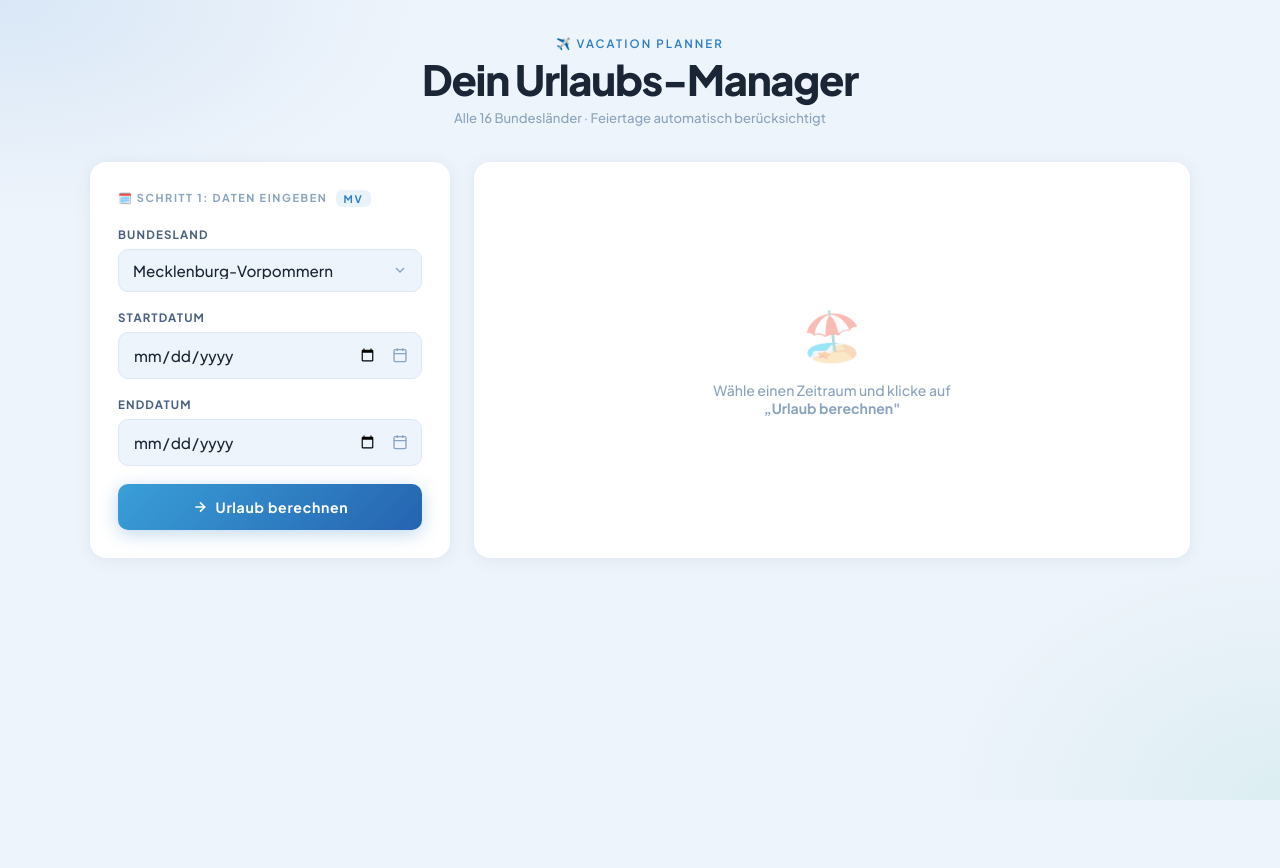
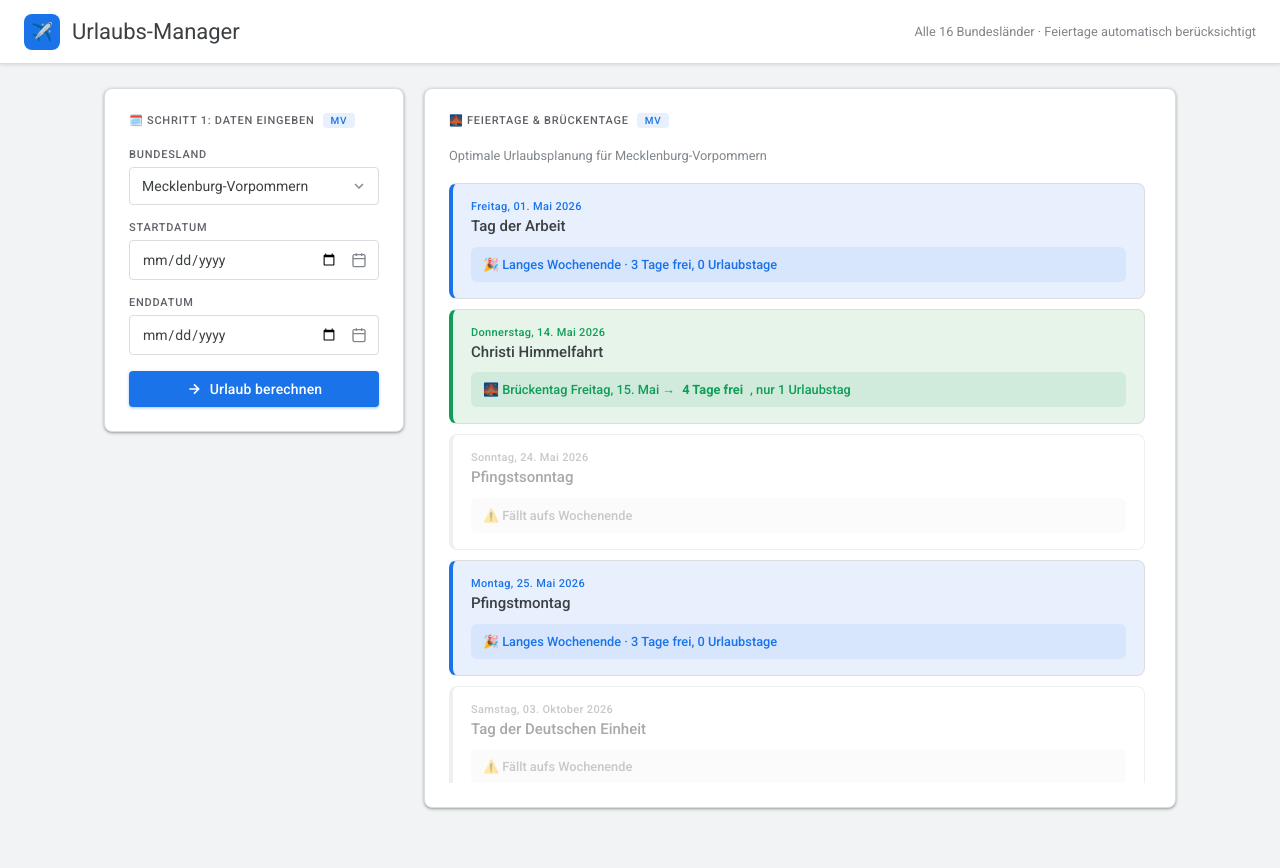
Before and after one commit to lorenz233/Urlaubstage-planer-, a plain HTML site: page index.html in a window 1280 px wide. Before the commit the page ends 800 px from the top, so only its background shows below. Drawn offline with Linux system fonts and the light colour scheme.

Commit message:
Redesign UI to Google Calendar style with Brückentage overview
- Switch font to Roboto, replace gradient bg with Google's light gray
- Add top app bar, flat cards with subtle shadows and Google Blue accent
- Replace placeholder with live Feiertage & Brückentage panel that updates per Bundesland
- Reorder results: calendar first, stat cards below
- Improve bridge day card spacing and hover interactions

Co-Authored-By: Claude Sonnet 4.6 <noreply@anthropic.com>

```diff
--- a/index.html
+++ b/index.html
@@ -4,63 +4,79 @@
   <meta charset="UTF-8"/>
   <meta name="viewport" content="width=device-width, initial-scale=1.0"/>
   <title>Urlaubsrechner · Deutschland</title>
-  <link href="https://fonts.googleapis.com/css2?family=Plus+Jakarta+Sans:wght@400;500;600;700;800&display=swap" rel="stylesheet"/>
+  <link href="https://fonts.googleapis.com/css2?family=Roboto:wght@300;400;500;700&display=swap" rel="stylesheet"/>
   <style>
     *,*::before,*::after{box-sizing:border-box;margin:0;padding:0}
 
     :root{
-      --bg:#eef4fb;
-      --bg2:#e4eff9;
+      --bg:#f1f3f4;
+      --bg2:#e8eaed;
       --surface:#ffffff;
-      --border:#dce8f5;
-      --ink:#1a2535;
-      --ink2:#4a6080;
-      --ink3:#8aa3be;
-      --teal:#3db8a0;
-      --teal-light:#e6f7f4;
-      --teal-mid:rgba(61,184,160,0.18);
-      --red:#e05c6a;
-      --red-light:#fdeef0;
-      --red-mid:rgba(224,92,106,0.15);
-      --blue:#4a90d9;
-      --blue-light:#eaf3fc;
-      --accent:#2e7dc8;
-      --shadow:0 2px 16px rgba(30,60,100,0.08);
-      --shadow-lg:0 8px 40px rgba(30,60,100,0.12);
-      --radius:16px;
+      --border:#dadce0;
+      --ink:#3c4043;
+      --ink2:#5f6368;
+      --ink3:#80868b;
+      --teal:#0f9d58;
+      --teal-light:#e6f4ea;
+      --teal-mid:rgba(15,157,88,0.12);
+      --red:#d93025;
+      --red-light:#fce8e6;
+      --red-mid:rgba(217,48,37,0.10);
+      --blue:#1a73e8;
+      --blue-light:#e8f0fe;
+      --blue-mid:rgba(26,115,232,0.12);
+      --accent:#1a73e8;
+      --shadow:0 1px 2px rgba(60,64,67,.3),0 1px 3px 1px rgba(60,64,67,.15);
+      --shadow-lg:0 1px 3px rgba(60,64,67,.3),0 4px 8px 3px rgba(60,64,67,.15);
+      --radius:8px;
     }
 
     html{font-size:16px}
     body{
       background:var(--bg);
-      background-image:
-        radial-gradient(ellipse 60% 50% at 0% 0%,rgba(74,144,217,0.13) 0%,transparent 55%),
-        radial-gradient(ellipse 50% 60% at 100% 100%,rgba(61,184,160,0.10) 0%,transparent 55%);
-      font-family:'Plus Jakarta Sans',sans-serif;
+      font-family:'Roboto',sans-serif;
       color:var(--ink);
       min-height:100vh;
-      padding:36px 20px 60px;
+      padding:0 0 60px;
     }
 
     /* ── Header ── */
-    .page-header{text-align:center;margin-bottom:36px}
-    .page-eyebrow{
-      font-size:0.72rem;font-weight:600;letter-spacing:0.18em;
-      text-transform:uppercase;color:var(--accent);margin-bottom:6px
+    .page-header{
+      background:var(--surface);
+      border-bottom:1px solid var(--border);
+      padding:0 24px;
+      height:64px;
+      display:flex;
+      align-items:center;
+      gap:12px;
+      margin-bottom:24px;
+      box-shadow:0 1px 3px rgba(60,64,67,.15);
+    }
+    .page-eyebrow{display:none}
+    .header-icon{
+      width:36px;height:36px;
+      background:var(--accent);
+      border-radius:8px;
+      display:flex;align-items:center;justify-content:center;
+      font-size:1.1rem;flex-shrink:0;
     }
     .page-title{
-      font-size:clamp(1.9rem,4vw,2.6rem);font-weight:800;
-      letter-spacing:-0.03em;color:var(--ink);line-height:1.1
+      font-size:1.375rem;font-weight:400;
+      color:var(--ink);letter-spacing:0;line-height:1;
     }
-    .page-sub{font-size:0.82rem;color:var(--ink3);margin-top:6px;font-weight:500}
+    .page-sub{
+      font-size:0.8rem;color:var(--ink3);
+      margin-left:auto;font-weight:400;white-space:nowrap;
+    }
 
     /* ── Layout ── */
     .layout{
       display:grid;
-      grid-template-columns:360px 1fr;
-      gap:24px;
-      max-width:1100px;
+      grid-template-columns:300px 1fr;
+      gap:20px;
+      max-width:1120px;
       margin:0 auto;
+      padding:0 24px;
     }
 
     /* ── Panels ── */
@@ -68,164 +84,154 @@
       background:var(--surface);
       border-radius:var(--radius);
       box-shadow:var(--shadow);
-      padding:28px;
+      padding:24px;
+      border:1px solid var(--border);
     }
 
     .panel-title{
-      font-size:0.68rem;font-weight:700;letter-spacing:0.15em;
-      text-transform:uppercase;color:var(--ink3);margin-bottom:20px;
+      font-size:0.6875rem;font-weight:500;letter-spacing:.07em;
+      text-transform:uppercase;color:var(--ink2);margin-bottom:20px;
       display:flex;align-items:center;gap:8px
     }
     .panel-title span{
       background:var(--blue-light);color:var(--accent);
-      border-radius:6px;padding:2px 8px;font-size:0.65rem
+      border-radius:4px;padding:2px 8px;font-size:0.625rem;font-weight:500
     }
 
     /* ── Form ── */
-    .field{display:flex;flex-direction:column;gap:7px;margin-bottom:18px}
+    .field{display:flex;flex-direction:column;gap:6px;margin-bottom:16px}
     .field label{
-      font-size:0.72rem;font-weight:700;letter-spacing:0.1em;
+      font-size:0.6875rem;font-weight:500;letter-spacing:.07em;
       text-transform:uppercase;color:var(--ink2)
     }
     .date-input-wrap{position:relative}
     .date-input-wrap svg{
-      position:absolute;right:14px;top:50%;transform:translateY(-50%);
+      position:absolute;right:12px;top:50%;transform:translateY(-50%);
       pointer-events:none;color:var(--ink3)
     }
     input[type=date]{
-      font-family:'Plus Jakarta Sans',sans-serif;
-      font-size:0.95rem;font-weight:500;
-      color:var(--ink);background:var(--bg);
-      border:1.5px solid var(--border);border-radius:10px;
-      padding:12px 44px 12px 14px;width:100%;outline:none;
-      transition:border-color .2s,box-shadow .2s;cursor:pointer;
+      font-family:'Roboto',sans-serif;
+      font-size:0.875rem;font-weight:400;
+      color:var(--ink);background:var(--surface);
+      border:1px solid var(--border);border-radius:4px;
+      padding:10px 40px 10px 12px;width:100%;outline:none;
+      transition:border-color .15s,box-shadow .15s;cursor:pointer;
       -webkit-appearance:none;color-scheme:light;
     }
-    input[type=date]:focus{border-color:var(--accent);box-shadow:0 0 0 3px rgba(46,125,200,.12)}
-    input[type=date]:hover{border-color:#b0c8e8}
+    input[type=date]:focus{border-color:var(--accent);box-shadow:0 0 0 2px var(--blue-mid)}
+    input[type=date]:hover:not(:focus){border-color:var(--ink3)}
 
     /* ── Select dropdown ── */
     .select-wrap{position:relative}
     .select-wrap svg{
-      position:absolute;right:14px;top:50%;transform:translateY(-50%);
+      position:absolute;right:12px;top:50%;transform:translateY(-50%);
       pointer-events:none;color:var(--ink3)
     }
     select{
-      font-family:'Plus Jakarta Sans',sans-serif;
-      font-size:0.95rem;font-weight:500;
-      color:var(--ink);background:var(--bg);
-      border:1.5px solid var(--border);border-radius:10px;
-      padding:12px 44px 12px 14px;width:100%;outline:none;
+      font-family:'Roboto',sans-serif;
+      font-size:0.875rem;font-weight:400;
+      color:var(--ink);background:var(--surface);
+      border:1px solid var(--border);border-radius:4px;
+      padding:10px 40px 10px 12px;width:100%;outline:none;
       appearance:none;-webkit-appearance:none;cursor:pointer;
-      transition:border-color .2s,box-shadow .2s;
+      transition:border-color .15s,box-shadow .15s;
     }
-    select:focus{border-color:var(--accent);box-shadow:0 0 0 3px rgba(46,125,200,.12)}
-    select:hover{border-color:#b0c8e8}
+    select:focus{border-color:var(--accent);box-shadow:0 0 0 2px var(--blue-mid)}
+    select:hover:not(:focus){border-color:var(--ink3)}
 
     /* ── Badge strip ── */
     .mv-badge{
       display:flex;align-items:center;gap:8px;
-      background:var(--blue-light);border:1px solid #c5daf5;
-      border-radius:10px;padding:10px 14px;margin-bottom:18px;
-      font-size:0.8rem;color:var(--accent);font-weight:600
+      background:var(--blue-light);border:1px solid rgba(26,115,232,.2);
+      border-radius:4px;padding:8px 12px;margin-bottom:16px;
+      font-size:0.75rem;color:var(--accent);font-weight:500
     }
 
     /* ── Calc button ── */
     .btn{
-      font-family:'Plus Jakarta Sans',sans-serif;
-      font-size:0.88rem;font-weight:700;letter-spacing:0.05em;
-      background:linear-gradient(135deg,#3a9fd8 0%,#2563b0 100%);
-      color:#fff;border:none;border-radius:10px;
-      padding:14px 20px;width:100%;cursor:pointer;
-      box-shadow:0 4px 18px rgba(46,125,200,.3);
-      transition:opacity .2s,transform .15s,box-shadow .2s;
+      font-family:'Roboto',sans-serif;
+      font-size:0.875rem;font-weight:500;letter-spacing:.01em;
+      background:var(--accent);
+      color:#fff;border:none;border-radius:4px;
+      padding:10px 24px;width:100%;cursor:pointer;
+      box-shadow:0 1px 3px rgba(26,115,232,.4);
+      transition:background .15s,box-shadow .15s;
       display:flex;align-items:center;justify-content:center;gap:8px;
       margin-top:4px
     }
-    .btn:hover{opacity:.9;box-shadow:0 6px 24px rgba(46,125,200,.4)}
-    .btn:active{transform:scale(.975)}
+    .btn:hover{background:#1765cc;box-shadow:0 2px 6px rgba(26,115,232,.45)}
+    .btn:active{background:#1557b0;box-shadow:none}
 
     /* ── Error ── */
     .error{
-      margin-top:14px;background:var(--red-light);
-      border:1px solid rgba(224,92,106,.25);color:var(--red);
-      font-size:.8rem;border-radius:8px;padding:10px 14px;display:none
+      margin-top:12px;background:var(--red-light);
+      border:1px solid rgba(217,48,37,.2);color:var(--red);
+      font-size:.8rem;border-radius:4px;padding:10px 14px;display:none
     }
 
-    /* ── Right panel placeholder ── */
+    /* ── Right panel ── */
     .right-panel{display:flex;flex-direction:column;gap:16px}
-
-    .placeholder-hint{
-      display:flex;flex-direction:column;align-items:center;
-      justify-content:center;flex:1;
-      background:var(--surface);border-radius:var(--radius);
-      box-shadow:var(--shadow);padding:48px 24px;text-align:center;
-      min-height:300px
-    }
-    .placeholder-hint .icon{font-size:3rem;margin-bottom:16px;opacity:.4}
-    .placeholder-hint p{font-size:.88rem;color:var(--ink3);font-weight:500}
 
     /* ── Stats grid ── */
     .stats-grid{display:grid;grid-template-columns:repeat(4,1fr);gap:12px}
     .stat-card{
-      background:var(--surface);border-radius:12px;
-      box-shadow:var(--shadow);padding:16px 14px;text-align:center;
-      border:1.5px solid transparent;transition:border-color .2s
+      background:var(--surface);border-radius:var(--radius);
+      border:1px solid var(--border);
+      box-shadow:var(--shadow);padding:16px;text-align:left;
+      border-top:3px solid var(--border);
     }
-    .stat-card.s-total{border-color:var(--border)}
-    .stat-card.s-vacation{border-color:rgba(61,184,160,.3);background:var(--teal-light)}
-    .stat-card.s-weekend{border-color:var(--border)}
-    .stat-card.s-holiday{border-color:rgba(224,92,106,.25);background:var(--red-light)}
+    .stat-card.s-total  {border-top-color:var(--ink3)}
+    .stat-card.s-vacation{border-top-color:var(--teal)}
+    .stat-card.s-weekend {border-top-color:var(--blue)}
+    .stat-card.s-holiday {border-top-color:var(--red)}
 
-    .stat-icon{font-size:1.3rem;margin-bottom:6px}
+    .stat-icon{font-size:1.1rem;margin-bottom:8px}
     .stat-label{
-      font-size:.62rem;font-weight:700;letter-spacing:.1em;
-      text-transform:uppercase;color:var(--ink3);margin-bottom:6px;line-height:1.3
+      font-size:.6875rem;font-weight:500;letter-spacing:.05em;
+      text-transform:uppercase;color:var(--ink3);margin-bottom:4px;line-height:1.3
     }
     .stat-value{
-      font-size:1.8rem;font-weight:800;line-height:1;
+      font-size:2rem;font-weight:300;line-height:1;
       color:var(--ink)
     }
     .stat-card.s-vacation .stat-value{color:var(--teal)}
     .stat-card.s-holiday  .stat-value{color:var(--red)}
-    .stat-unit{font-size:.7rem;color:var(--ink3);margin-top:3px;font-weight:600}
+    .stat-unit{font-size:.6875rem;color:var(--ink3);margin-top:3px;font-weight:400}
 
     /* ── Bottom split: calendar + holiday list ── */
-    .bottom-split{display:grid;grid-template-columns:1fr 260px;gap:16px}
+    .bottom-split{display:grid;grid-template-columns:1fr 220px;gap:16px}
 
     /* ── Calendar ── */
     .cal-panel{
       background:var(--surface);border-radius:var(--radius);
-      box-shadow:var(--shadow);padding:22px;overflow:hidden
+      border:1px solid var(--border);
+      box-shadow:var(--shadow);padding:20px;overflow:hidden
     }
     .cal-months{display:flex;flex-direction:column;gap:24px}
-    .cal-month{}
     .cal-month-title{
-      font-size:.8rem;font-weight:800;letter-spacing:.06em;
-      text-transform:uppercase;color:var(--ink2);margin-bottom:10px;
+      font-size:.8rem;font-weight:500;
+      color:var(--ink2);margin-bottom:10px;
       display:flex;align-items:center;gap:8px
     }
-    .cal-grid{
-      display:grid;grid-template-columns:repeat(7,1fr);gap:3px
-    }
+    .cal-grid{display:grid;grid-template-columns:repeat(7,1fr);gap:2px}
     .cal-dow{
-      font-size:.6rem;font-weight:700;letter-spacing:.08em;
+      font-size:.625rem;font-weight:500;letter-spacing:.05em;
       text-transform:uppercase;color:var(--ink3);
       text-align:center;padding:4px 0
     }
     .cal-dow.weekend{color:var(--red)}
     .cal-day{
-      border-radius:6px;padding:5px 2px;text-align:center;
-      font-size:.78rem;font-weight:500;color:var(--ink2);
-      position:relative;min-height:30px;display:flex;
+      border-radius:4px;padding:5px 2px;text-align:center;
+      font-size:.75rem;font-weight:400;color:var(--ink2);
+      position:relative;min-height:28px;display:flex;
       align-items:center;justify-content:center;flex-direction:column;
-      transition:background .15s;line-height:1.1
+      transition:background .1s;line-height:1.1
     }
     .cal-day.empty{background:transparent}
     .cal-day.weekend{color:var(--ink3)}
-    .cal-day.in-range{background:var(--teal-mid);color:var(--ink);font-weight:600}
-    .cal-day.holiday{background:var(--red-mid);color:var(--red);font-weight:700}
-    .cal-day.weekend.in-range{background:rgba(180,200,220,.18);color:var(--ink3)}
+    .cal-day.in-range{background:var(--teal-mid);color:var(--ink);font-weight:500}
+    .cal-day.holiday{background:var(--red-mid);color:var(--red);font-weight:500}
+    .cal-day.weekend.in-range{background:var(--blue-mid);color:var(--ink3)}
     .cal-day.today::after{
       content:'';position:absolute;bottom:2px;left:50%;transform:translateX(-50%);
       width:4px;height:4px;border-radius:50%;background:var(--accent)
@@ -234,24 +240,58 @@
     /* ── Holiday list ── */
     .hol-panel{
       background:var(--surface);border-radius:var(--radius);
-      box-shadow:var(--shadow);padding:22px;
+      border:1px solid var(--border);
+      box-shadow:var(--shadow);padding:20px;
     }
-    .hol-list{display:flex;flex-direction:column;gap:8px;margin-top:4px}
+    .hol-list{display:flex;flex-direction:column;gap:6px;margin-top:4px}
     .hol-item{
-      display:flex;align-items:flex-start;gap:10px;
-      padding:9px 10px;border-radius:8px;
-      background:var(--red-light);border:1px solid rgba(224,92,106,.15)
+      display:flex;align-items:flex-start;gap:0;
+      padding:8px 10px;border-radius:4px;
+      background:var(--red-light);border-left:3px solid var(--red)
     }
-    .hol-dot{
-      width:7px;height:7px;border-radius:50%;background:var(--red);
-      flex-shrink:0;margin-top:4px
-    }
-    .hol-info{}
-    .hol-date{font-size:.7rem;font-weight:700;color:var(--red);letter-spacing:.02em}
+    .hol-dot{display:none}
+    .hol-date{font-size:.6875rem;font-weight:500;color:var(--red);letter-spacing:.01em}
     .hol-name{font-size:.75rem;color:var(--ink2);margin-top:1px}
     .hol-empty{
-      font-size:.8rem;color:var(--teal);font-weight:600;
-      display:flex;align-items:center;gap:6px;padding:10px 0
+      font-size:.8rem;color:var(--teal);font-weight:500;
+      display:flex;align-items:center;gap:6px;padding:8px 0
+    }
+
+    /* ── Brückentage panel ── */
+    .bruecken-panel{display:flex;flex-direction:column;gap:0}
+    .bruecken-subtitle{font-size:.8rem;color:var(--ink3);margin-bottom:20px;font-weight:400}
+    .bruecken-list{display:flex;flex-direction:column;gap:10px;max-height:600px;overflow-y:auto;padding-right:6px}
+    .bruecken-item{
+      padding:16px 18px;border-radius:8px;
+      background:var(--surface);border:1px solid var(--border);
+      border-left:4px solid var(--border);
+      transition:box-shadow .15s;
+    }
+    .bruecken-item:hover{box-shadow:var(--shadow)}
+    .bruecken-item.has-bridge{border-left-color:var(--teal);background:var(--teal-light)}
+    .bruecken-item.long-weekend{border-left-color:var(--blue);background:var(--blue-light)}
+    .bruecken-item.weekend-hol{opacity:.45}
+    .bruecken-date{font-size:.6875rem;font-weight:500;letter-spacing:.03em;color:var(--ink3);margin-bottom:4px}
+    .bruecken-item.has-bridge .bruecken-date{color:var(--teal)}
+    .bruecken-item.long-weekend .bruecken-date{color:var(--accent)}
+    .bruecken-name{font-size:.9375rem;font-weight:500;color:var(--ink);line-height:1.3}
+    .bridge-badge{
+      display:flex;align-items:flex-start;gap:7px;
+      margin-top:10px;padding:8px 12px;
+      background:rgba(15,157,88,.1);border-radius:6px;
+      font-size:.8rem;color:var(--teal);font-weight:500;line-height:1.5
+    }
+    .long-badge{
+      display:flex;align-items:flex-start;gap:7px;
+      margin-top:10px;padding:8px 12px;
+      background:rgba(26,115,232,.08);border-radius:6px;
+      font-size:.8rem;color:var(--accent);font-weight:500;line-height:1.5
+    }
+    .weekend-badge{
+      display:flex;align-items:flex-start;gap:7px;
+      margin-top:10px;padding:8px 12px;
+      background:rgba(128,134,139,.08);border-radius:6px;
+      font-size:.8rem;color:var(--ink3);font-weight:500;line-height:1.5
     }
 
     /* ── Responsive ── */
@@ -259,18 +299,20 @@
       .layout{grid-template-columns:1fr}
       .stats-grid{grid-template-columns:repeat(2,1fr)}
       .bottom-split{grid-template-columns:1fr}
+      .page-sub{display:none}
     }
     @media(max-width:480px){
       .stats-grid{grid-template-columns:repeat(2,1fr)}
-      body{padding:20px 12px 40px}
+      body{padding:0 0 40px}
+      .layout{padding:0 12px}
     }
   </style>
 </head>
 <body>
 
 <div class="page-header">
-  <div class="page-eyebrow">✈️ Vacation Planner</div>
-  <div class="page-title">Dein Urlaubs-Manager</div>
+  <div class="header-icon">✈️</div>
+  <div class="page-title">Urlaubs-Manager</div>
   <div class="page-sub">Alle 16 Bundesländer · Feiertage automatisch berücksichtigt</div>
 </div>
 
@@ -332,10 +374,7 @@
 
   <!-- RIGHT: Results -->
   <div class="right-panel" id="right-panel">
-    <div class="placeholder-hint" id="placeholder">
-      <div class="icon">🏖️</div>
-      <p>Wähle einen Zeitraum und klicke auf<br/><strong>„Urlaub berechnen"</strong></p>
-    </div>
+    <!-- filled by renderBrueckentagePanel() on load -->
   </div>
 
 </div>
@@ -458,9 +497,68 @@ const BL_NAMES={
 const DE_MONTHS=["Januar","Februar","März","April","Mai","Juni","Juli","August","September","Oktober","November","Dezember"];
 const fmtShort=new Intl.DateTimeFormat('de-DE',{weekday:'short',day:'2-digit',month:'2-digit'});
 
-// Update badge when dropdown changes
+// ── Brückentage overview ───────────────────────────────────────────────────
+function renderBrueckentagePanel(bl){
+  const rp=document.getElementById('right-panel');
+  const today=new Date(); today.setHours(0,0,0,0);
+  const yr=today.getFullYear();
+
+  const allH=Object.assign({},getHolidays(bl,yr),getHolidays(bl,yr+1));
+
+  const upcoming=Object.entries(allH)
+    .map(([key,name])=>({date:new Date(key+'T00:00:00'),name,key}))
+    .filter(h=>h.date>=today)
+    .sort((a,b)=>a.date-b.date)
+    .slice(0,16);
+
+  const fmtFull=new Intl.DateTimeFormat('de-DE',{weekday:'long',day:'2-digit',month:'long',year:'numeric'});
+  const fmtDay =new Intl.DateTimeFormat('de-DE',{weekday:'long',day:'2-digit',month:'long'});
+
+  const itemsHTML=upcoming.map(h=>{
+    const dow=h.date.getDay(); // 0=So,1=Mo,2=Di,3=Mi,4=Do,5=Fr,6=Sa
+    let extra='', cls='bruecken-item';
+
+    if(dow===0||dow===6){
+      cls+=' weekend-hol';
+      extra=`<div class="weekend-badge">⚠️ Fällt aufs Wochenende</div>`;
+    } else if(dow===1){
+      cls+=' long-weekend';
+      extra=`<div class="long-badge">🎉 Langes Wochenende · 3 Tage frei, 0 Urlaubstage</div>`;
+    } else if(dow===5){
+      cls+=' long-weekend';
+      extra=`<div class="long-badge">🎉 Langes Wochenende · 3 Tage frei, 0 Urlaubstage</div>`;
+    } else if(dow===2){
+      const bd=addDays(h.date,-1);
+      if(!allH[toKey(bd)]){
+        cls+=' has-bridge';
+        extra=`<div class="bridge-badge">🌉 Brückentag ${fmtDay.format(bd)} → <strong>4 Tage frei</strong>, nur 1 Urlaubstag</div>`;
+      }
+    } else if(dow===4){
+      const bd=addDays(h.date,1);
+      if(!allH[toKey(bd)]){
+        cls+=' has-bridge';
+        extra=`<div class="bridge-badge">🌉 Brückentag ${fmtDay.format(bd)} → <strong>4 Tage frei</strong>, nur 1 Urlaubstag</div>`;
+      }
+    }
+
+    return `<div class="${cls}">
+      <div class="bruecken-date">${fmtFull.format(h.date)}</div>
+      <div class="bruecken-name">${h.name}</div>
+      ${extra}
+    </div>`;
+  }).join('');
+
+  rp.innerHTML=`<div class="panel bruecken-panel">
+    <div class="panel-title">🌉 Feiertage &amp; Brückentage <span>${bl}</span></div>
+    <div class="bruecken-subtitle">Optimale Urlaubsplanung für ${BL_NAMES[bl]||bl}</div>
+    <div class="bruecken-list">${itemsHTML}</div>
+  </div>`;
+}
+
+// Update badge + bridge panel when dropdown changes
 document.getElementById('bundesland').addEventListener('change',function(){
   document.getElementById('bl-badge').textContent=this.value;
+  renderBrueckentagePanel(this.value);
 });
 
 // ── Main calculation ───────────────────────────────────────────────────────
@@ -554,11 +652,11 @@ function renderResults({start,end,total,weekends,hols,vacation,hitH,allH,bl}){
   </div>`;
 
   rp.innerHTML=`
-    ${statsHTML}
     <div class="bottom-split">
       ${calHTML}
       ${holListHTML}
-    </div>`;
+    </div>
+    ${statsHTML}`;
 }
 
 // ── Calendar builder ───────────────────────────────────────────────────────
@@ -616,21 +714,24 @@ function buildCalendar(start,end,allH,bl){
     <div class="cal-panel">
       <div class="panel-title">🗓️ Schritt 2: Deine Übersicht <span style="font-size:.65rem;background:var(--blue-light);color:var(--accent);border-radius:6px;padding:2px 8px;">${BL_NAMES[bl]||bl}</span></div>
       <div class="cal-months">${monthsHTML}</div>
-      <div style="margin-top:16px;display:flex;gap:14px;flex-wrap:wrap">
-        <div style="display:flex;align-items:center;gap:6px;font-size:.72rem;color:var(--ink2);font-weight:600">
-          <div style="width:14px;height:14px;border-radius:4px;background:var(--teal-mid);border:1px solid rgba(61,184,160,.3)"></div>Urlaubstag
+      <div style="margin-top:16px;display:flex;gap:16px;flex-wrap:wrap;border-top:1px solid var(--border);padding-top:14px">
+        <div style="display:flex;align-items:center;gap:6px;font-size:.6875rem;color:var(--ink2);font-weight:500">
+          <div style="width:12px;height:12px;border-radius:3px;background:var(--teal-mid);border-left:3px solid var(--teal)"></div>Urlaubstag
         </div>
-        <div style="display:flex;align-items:center;gap:6px;font-size:.72rem;color:var(--ink2);font-weight:600">
-          <div style="width:14px;height:14px;border-radius:4px;background:var(--red-mid);border:1px solid rgba(224,92,106,.2)"></div>Feiertag
+        <div style="display:flex;align-items:center;gap:6px;font-size:.6875rem;color:var(--ink2);font-weight:500">
+          <div style="width:12px;height:12px;border-radius:3px;background:var(--red-mid);border-left:3px solid var(--red)"></div>Feiertag
         </div>
-        <div style="display:flex;align-items:center;gap:6px;font-size:.72rem;color:var(--ink2);font-weight:600">
-          <div style="width:14px;height:14px;border-radius:4px;background:rgba(180,200,220,.18);border:1px solid var(--border)"></div>Wochenende
+        <div style="display:flex;align-items:center;gap:6px;font-size:.6875rem;color:var(--ink2);font-weight:500">
+          <div style="width:12px;height:12px;border-radius:3px;background:var(--blue-mid);border-left:3px solid var(--blue)"></div>Wochenende
         </div>
       </div>
     </div>`;
 }
 
 document.addEventListener('keydown',e=>{if(e.key==='Enter')calculate();});
+
+// Init bridge day panel on load
+renderBrueckentagePanel(document.getElementById('bundesland').value);
 </script>
 </body>
 </html>
```
